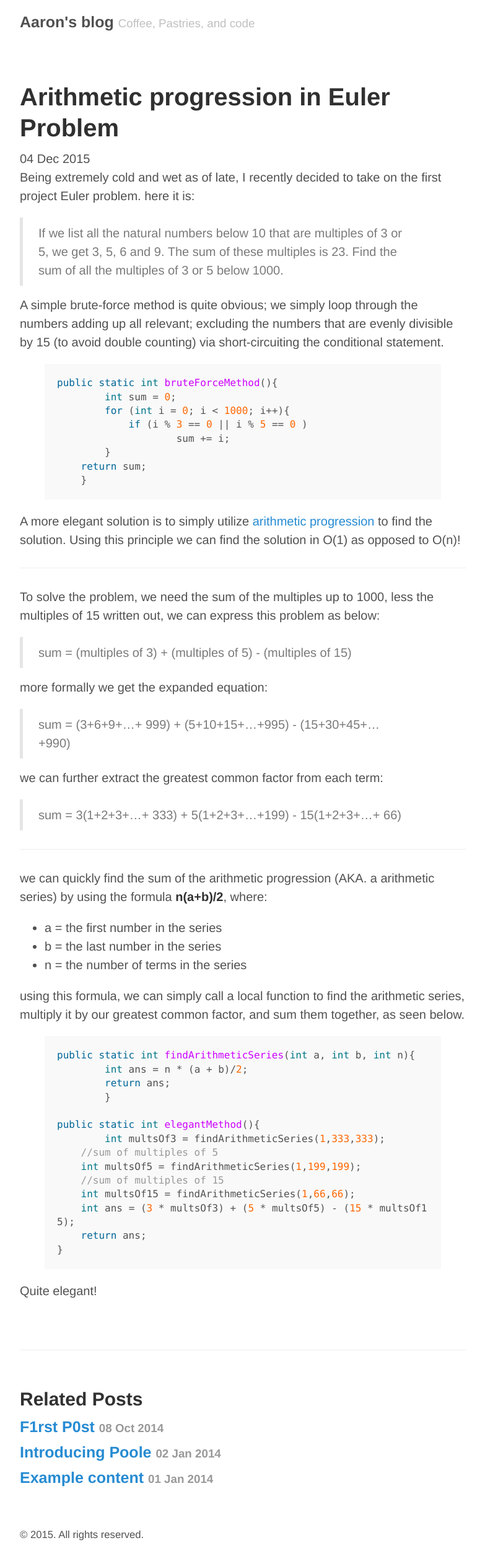
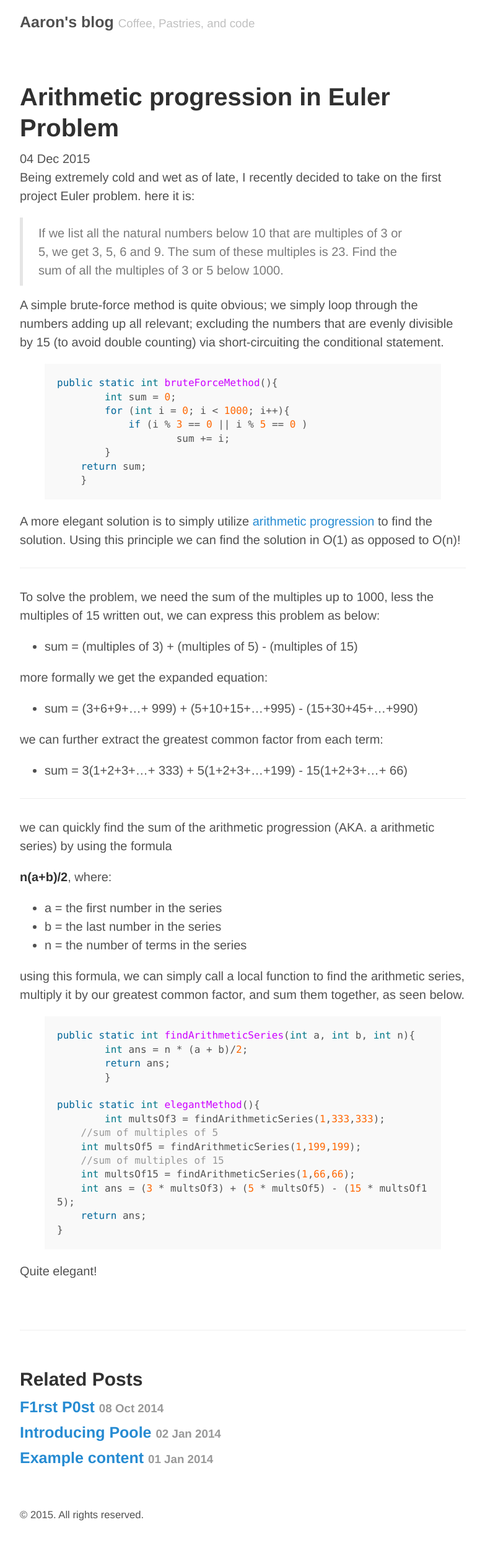
Before and after one commit to aahill/aahill.github.io, a Jekyll site: the page built from _posts/2015-12-04- project-euler1.md, in a window 1280 px wide. Shown: the whole page at 62% size, without its empty margins (248-1031 px from the left). Built offline with Jekyll 4.4.1, drawn with Linux system fonts in a browser that asks for light colours; after the commit the page ends 2458 px from its top, so only the background shows below that.

```diff
--- a/_posts/2015-12-04- project-euler1.md
+++ b/_posts/2015-12-04- project-euler1.md
@@ -32,17 +32,18 @@ to find the solution. Using this principle we can find the solution in O(1) as o
 
 To solve the problem, we need the sum of the multiples up to 1000, less the multiples of 15
 written out, we can express this problem as below:
-> sum = (multiples of 3) + (multiples of 5) - (multiples of 15)
+- sum = (multiples of 3) + (multiples of 5) - (multiples of 15)
 
 more formally we get the expanded equation:
-> sum = (3+6+9+...+ 999) + (5+10+15+...+995) - (15+30+45+...+990)
+- sum = (3+6+9+...+ 999) + (5+10+15+...+995) - (15+30+45+...+990)
 
 we can further extract the greatest common factor from each term:
-> sum = 3(1+2+3+...+ 333) + 5(1+2+3+...+199) - 15(1+2+3+...+ 66)
+- sum = 3(1+2+3+...+ 333) + 5(1+2+3+...+199) - 15(1+2+3+...+ 66)
 
 -----
 
 we can quickly find the sum of the arithmetic progression (AKA. a arithmetic series) by using the formula
+
 **n(a+b)/2**, where:
 
 * a = the first number in the series
```
